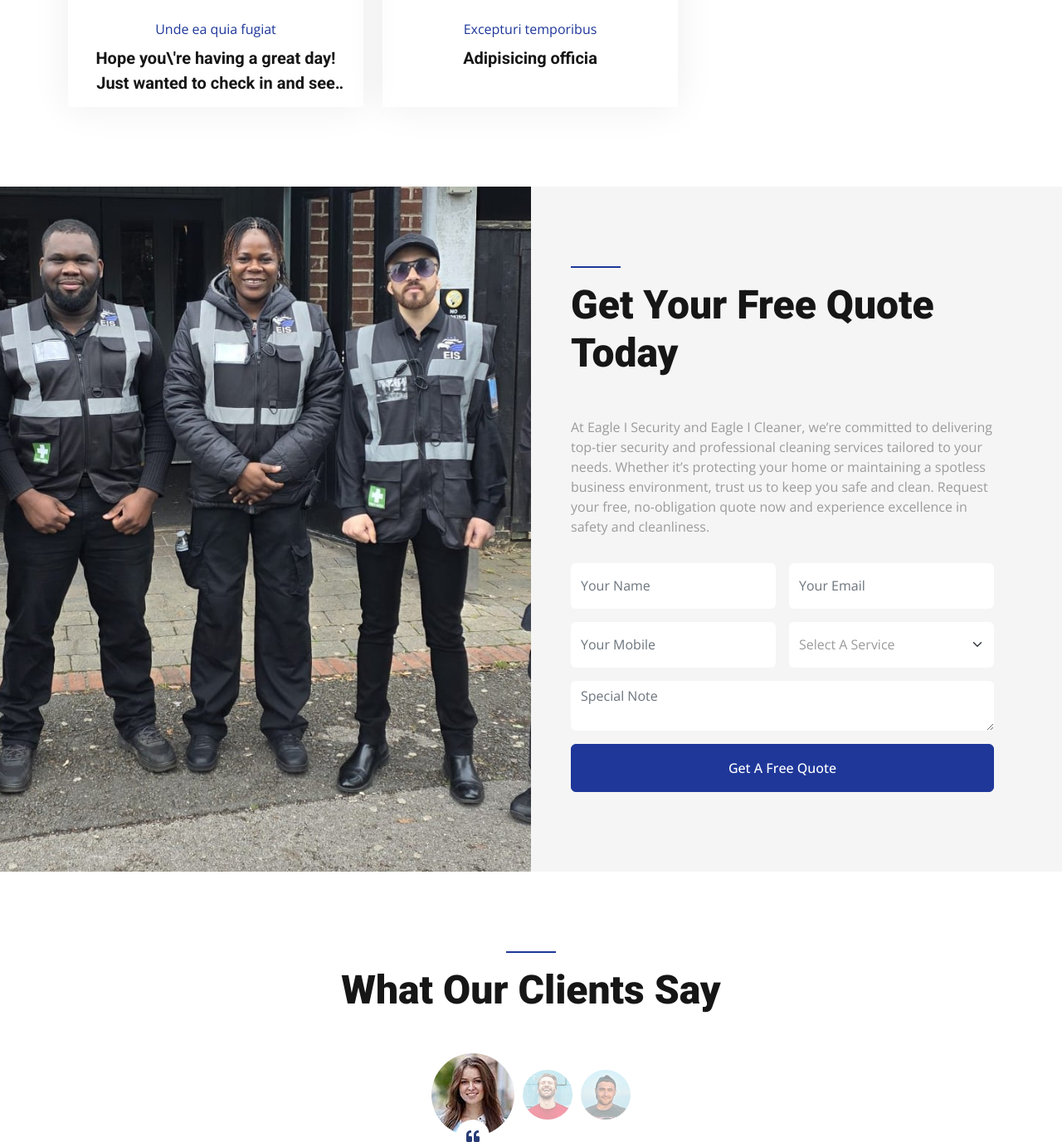
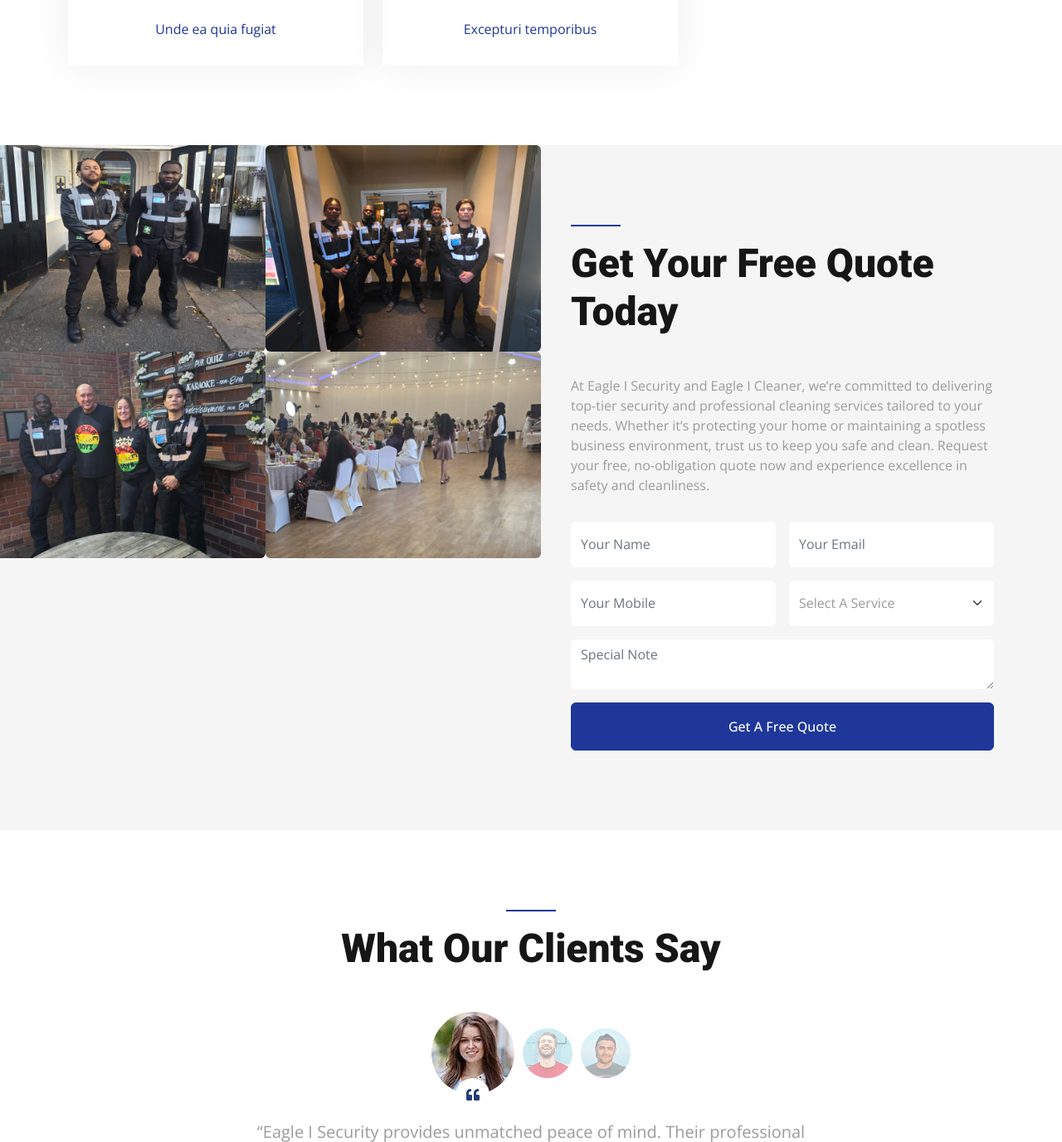
Before and after one commit to EseSphere/eagleIgroup, a PHP site: page /sc/index.php in a window 1280 px wide. Shown: the part 4263-5640 px from the top of the page at 83% size. Run offline with PHP 8.4, Linux system fonts and the light colour scheme; data comes from the database, SQL or seed files in the repository; some libraries are stand-ins or nearby versions.

Commit message:
Modified page has been pushed

```diff
--- a/sc/admin/processing-signin.php
+++ b/sc/admin/processing-signin.php
@@ -5,7 +5,7 @@
 if (isset($_POST['btnLogin'])) {
     if (!$conn) {
         $_SESSION['error'] = "Database connection failed.";
-        header("Location: login.php");
+        header("Location: ./index");
         exit();
     }
 
@@ -14,7 +14,7 @@
 
     if (!filter_var($txtEmail, FILTER_VALIDATE_EMAIL)) {
         $_SESSION['error'] = "Invalid email format.";
-        header("Location: login.php");
+        header("Location: ./index");
         exit();
     }
 
@@ -45,6 +45,6 @@
     $stmt->close();
     $conn->close();
 
-    header("Location: login.php");
+    header("Location: ./index");
     exit();
 }
--- a/sc/blog.php
+++ b/sc/blog.php
@@ -34,7 +34,6 @@
             </div>
         </div>
         <div class="row g-4 portfolio-container">
-
             <?php
             // SQL SELECT query
             include_once('db_connect.php');
@@ -46,9 +45,8 @@
                     <div class="col-lg-4 col-md-6 portfolio-item first wow fadeInUp" data-wow-delay="0.1s">
                         <div class="portfolio-inner">
                             <img style="height: 260px;" class="img-fluid w-100" src="./admin/<?= htmlspecialchars($row["image_path"]); ?>" alt="">
-                            <div style="height: 130px;" class="text-center p-4">
+                            <div style="height: auto;" class="text-center p-4">
                                 <p class="text-primary mb-2"><?= htmlspecialchars($row["title"]); ?></p>
-                                <h5 style="width:100%; display: -webkit-box; -webkit-line-clamp: 2; -webkit-box-orient: vertical; overflow: hidden; text-overflow: ellipsis;" class="lh-base mb-0"><?= htmlspecialchars($row["article"]); ?></h5>
                             </div>
                             <div class="portfolio-text text-center bg-white p-4">
                                 <p class="text-primary mb-2"><?= htmlspecialchars($row["title"]); ?></p>
--- a/sc/db_connect.php
+++ b/sc/db_connect.php
@@ -1,7 +1,5 @@
 <?php
-// this will avoid mysql_connect() deprecation error.
 error_reporting(~E_DEPRECATED & ~E_NOTICE);
-// but I strongly suggest you to use PDO or MySQLi.
 
 $host = getenv('DB_HOST') ?: 'localhost';
 $user = getenv('DB_USER') ?: 'root';
@@ -11,12 +9,10 @@
 
 $conn = new mysqli($host, $user, $password, $database, $port);
 
-// Check connection
 if ($conn->connect_error) {
     http_response_code(500);
     die(json_encode(['error' => 'Database connection failed.']));
 } else {
-    //echo "Connection successful";
 }
 
 $today = date("Y-m-d");
--- a/sc/footer_contents.php
+++ b/sc/footer_contents.php
@@ -4,7 +4,20 @@
         <div class="row g-0 mx-lg-0">
             <div class="col-lg-6 ps-lg-0" style="min-height: 400px;">
                 <div class="position-relative h-100">
-                    <img class="position-absolute img-fluid w-100 h-100" src="./img/eagle-group.jpeg" style="object-fit: cover;" alt="">
+                    <div class="row">
+                        <div class="col-6 col-md-6 mb-0 p-0">
+                            <img src="./img/e1.jpeg" class="img-fluid rounded" alt="Image 1">
+                        </div>
+                        <div class="col-6 col-md-6 mb-0 p-0">
+                            <img src="./img/e2.jpeg" class="img-fluid rounded" alt="Image 2">
+                        </div>
+                        <div class="col-6 col-md-6 mb-0 p-0">
+                            <img src="./img/e3.jpeg" class="img-fluid rounded" alt="Image 3">
+                        </div>
+                        <div class="col-6 col-md-6 mb-0 p-0">
+                            <img src="./img/e4.jpeg" class="img-fluid rounded" alt="Image 4">
+                        </div>
+                    </div>
                 </div>
             </div>
             <div class="col-lg-6 quote-text py-5 wow fadeIn" data-wow-delay="0.5s">
--- a/sc/index.php
+++ b/sc/index.php
@@ -38,7 +38,6 @@
     </div>
 </div>
 <!-- Carousel End -->
-
 
 <!-- Facts Start -->
 <div class="container-xxl py-5">
@@ -88,7 +87,6 @@
 </div>
 <!-- Facts End -->
 
-
 <!-- About Start -->
 <div class="container-fluid bg-light overflow-hidden my-5 px-lg-0">
     <div class="container about px-lg-0">
@@ -134,7 +132,6 @@
     </div>
 </div>
 <!-- About End -->
-
 
 <!-- Services Start -->
 <div class="container-xxl py-5">
@@ -192,7 +189,6 @@
     </div>
 </div>
 <!-- Service End -->
-
 
 <!-- Why chose us Start -->
 <div class="container-fluid bg-light overflow-hidden my-5 px-lg-0">
@@ -292,9 +288,8 @@
                     <div class="col-lg-4 col-md-6 portfolio-item first wow fadeInUp" data-wow-delay="0.1s">
                         <div class="portfolio-inner">
                             <img style="height: 260px;" class="img-fluid w-100" src="./admin/<?= htmlspecialchars($row["image_path"]); ?>" alt="">
-                            <div style="height: 130px;" class="text-center p-4">
+                            <div style="height: auto;" class="text-center p-4">
                                 <p class="text-primary mb-2"><?= htmlspecialchars($row["title"]); ?></p>
-                                <h5 style="width:100%; display: -webkit-box; -webkit-line-clamp: 2; -webkit-box-orient: vertical; overflow: hidden; text-overflow: ellipsis;" class="lh-base mb-0"><?= htmlspecialchars($row["article"]); ?></h5>
                             </div>
                             <div class="portfolio-text text-center bg-white p-4">
                                 <p class="text-primary mb-2"><?= htmlspecialchars($row["title"]); ?></p>
```
Also changed, not shown: sc/admin/blog.php (+2 -5 lines), sc/admin/uploads/1750246603_wp9028432.webp (deleted), sc/admin/uploads/1750246811_wp9028432.webp (deleted), sc/admin/uploads/1757511928_FINAL-GL-banners-1313-x-524px-1.jpg (added), sc/admin/uploads/1757512343_FINAL-GL-banners-1313-x-524px-7.jpg (added), sc/admin/uploads/1757512447_FINAL-GL-banners-1313-x-524px-3.jpg (added), sc/admin/uploads/secondblog.webp (deleted), sc/img/e1.jpeg (added), sc/img/e2.jpeg (added), sc/img/e3.jpeg (added), sc/img/e4.jpeg (added), sc/img/logo.avif (added), sc/img/logo.jpg (added), 2 other files.
